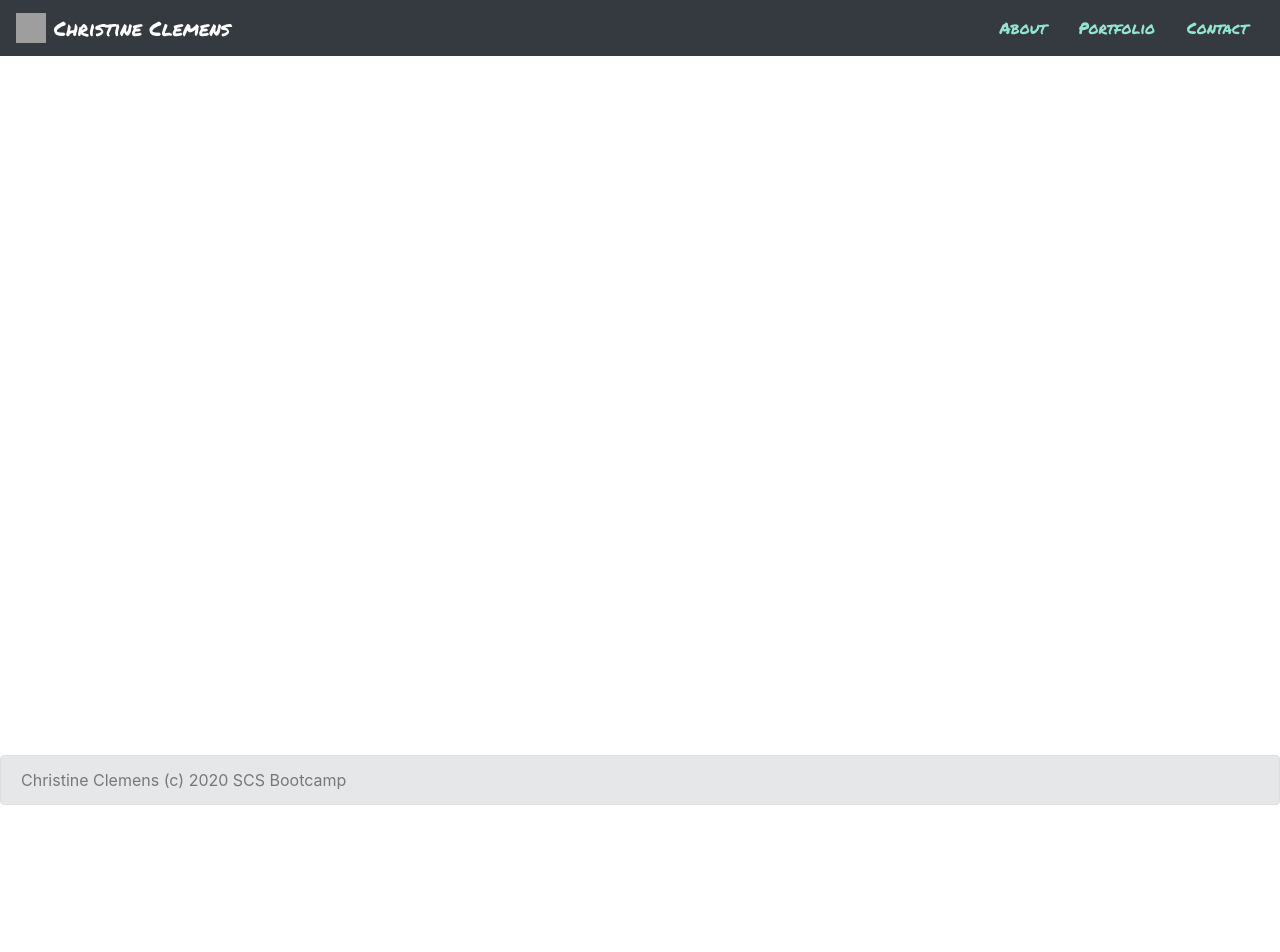
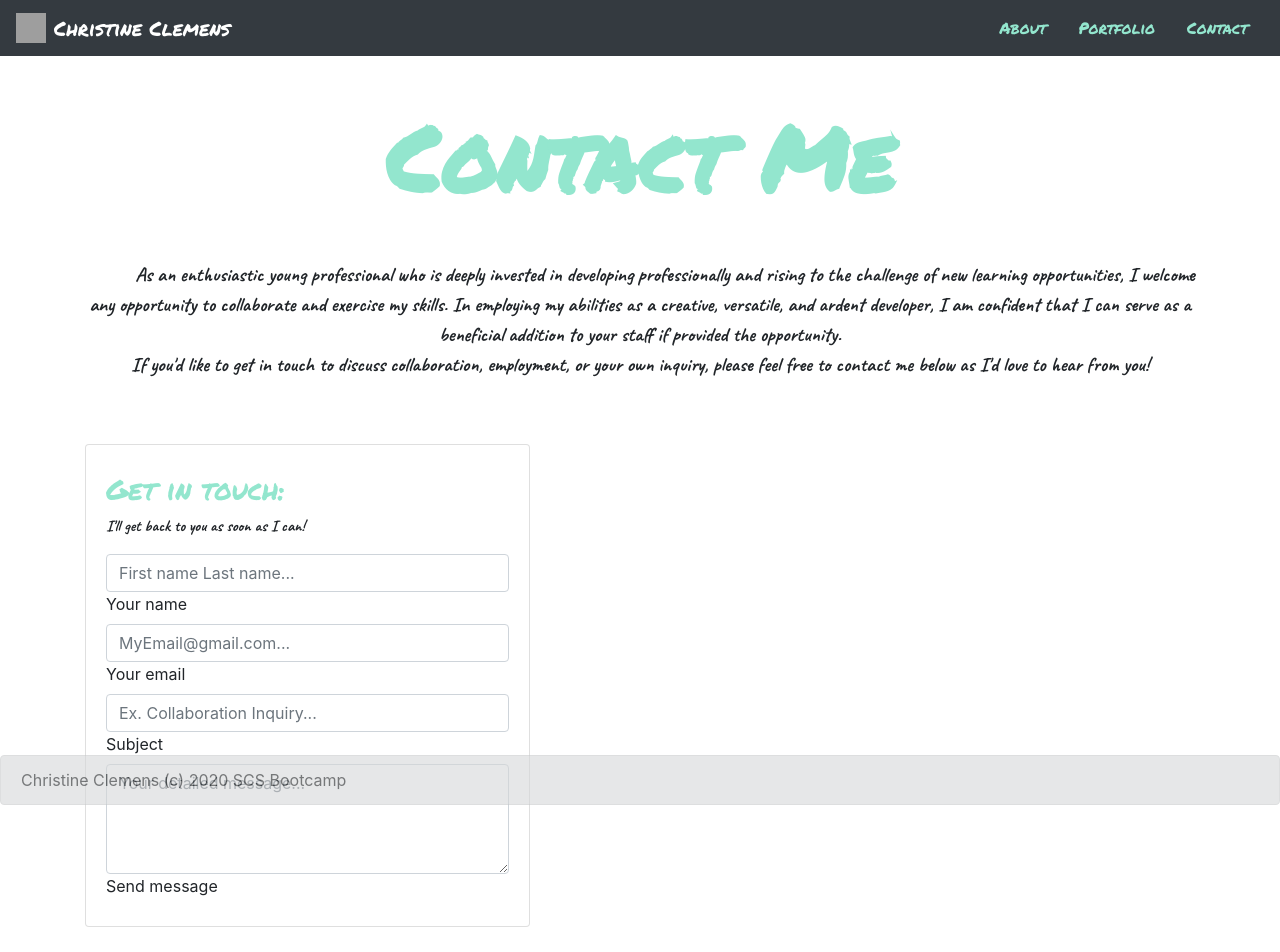
Before and after one commit to ChristineClemens/ReactPortfolio, a React (Create React App) app in the folder portfolio/: page /Contact in a window 1280 px wide. Shown: the top 952 px of the page. Before the commit the page ends 800 px from the top, so only its background shows below. Built offline with nearby package versions, Linux system fonts and the light colour scheme; grey boxes are pictures that could not be loaded.

Commit message:
Added ContactBox to Contact.js page.

```diff
--- a/portfolio/src/App.js
+++ b/portfolio/src/App.js
@@ -5,7 +5,7 @@ import './App.css';
 import { BrowserRouter as Router, Route } from "react-router-dom";
 import About from "./pages/About";
 import Portfolio from "./pages/Portfolio";
-// import Contact from "./pages/Contact";
+import Contact from "./pages/Contact";
 // import Cards from "./components/Cards";
 // import ContactBox from "./components/ContactBox";
 import Footer from "./components/Footer";
@@ -21,7 +21,7 @@ function App() {
       <NavBar />
         <Route exact path = "/" component = {About} />
         <Route exact path = "/Portfolio" component = {Portfolio} />
-        {/* <Route exact path = "/Contact" component = {Contact} /> */}
+        <Route exact path = "/Contact" component = {Contact} />
         <Footer />
       </div>
     </Router>
--- a/portfolio/src/components/ContactBox.js
+++ b/portfolio/src/components/ContactBox.js
@@ -0,0 +1,47 @@
+import React from 'react'
+
+const ContactBox = () => {
+    return (
+        <div className="row">
+            <div className="col-lg-5 mb-lg-0 mb-4">
+                <figure className="card">
+                    <article className="card-body">
+                        <figcaption className="form-header blue accent-1">
+                            <h3 className="mt-2 permanentMarkerFont tealText"><i className="fas fa-envelope"></i>Get in touch:</h3>
+                        </figcaption>
+                        <p className="dark-grey-text caveatFont">I'll get back to you as soon as I can!</p>
+
+                        <section className="md-form">
+                            <i className="fas fa-user prefix grey-text"></i>
+                            <input type="text" id="form-name" className="form-control" placeholder="First name Last name..." />
+                            <label for="form-name">Your name</label>
+                        </section>
+
+                        <section className="md-form">
+                            <i className="fas fa-envelope prefix grey-text"></i>
+                            <input type="text" id="form-email" className="form-control" placeholder="MyEmail@gmail.com..." />
+                            <label for="form-email">Your email</label>
+                        </section>
+
+                        <section className="md-form">
+                            <i className="fas fa-tag prefix grey-text"></i>
+                            <input type="text" id="form-subject" className="form-control" placeholder="Ex. Collaboration Inquiry..." />
+                            <label for="form-Subject">Subject</label>
+                        </section>
+
+                        <section className="md-form">
+                            <i className="fas fa-pencil-alt prefix grey-text"></i>
+                            <textarea id="form-text" className="form-control md-textarea" placeholder="Your detailed message..." rows="4"></textarea>
+                            <label for="form-text">Send message</label>
+                        </section>
+                        <section id="submitBtnDiv" className="text-center"></section>
+                    </article>
+                </figure>
+            <div>
+        </div>
+    </div>
+</div>
+    )
+}
+
+export default ContactBox;
--- a/portfolio/src/pages/Contact.js
+++ b/portfolio/src/pages/Contact.js
@@ -1,9 +1,25 @@
 import React from 'react'
+import ContactBox from "../components/ContactBox"
 
 const Contact = () => {
     return (
         <div>
-
+            <div class="container-sm">
+                <section class="my-5">
+                    <h1 class="h1-responsive font-weight-bold text-center my-5 permanentMarkerFont tealText" data-aos="fade-up" data-aos-duration="2000">Contact Me</h1>
+                    <p class="text-center w-responsive mx-auto pb-5 caveatFont" style={{fontSize: '20px', textIndent: '50px'}}>
+                        As an enthusiastic young professional who is deeply invested in developing professionally and
+                        rising to the challenge of new learning opportunities, I welcome any opportunity to collaborate
+                        and exercise my skills. In employing my abilities as a creative, versatile, and ardent
+                        developer, I am confident that I can serve as a beneficial addition to your staff if provided
+                        the opportunity.
+                        <br />
+                        If you'd like to get in touch to discuss collaboration, employment, or your own inquiry, please
+                        feel free to contact me below as I'd love to hear from you!
+                    </p>
+                    <ContactBox></ContactBox>
+                </section>
+            </div>
         </div>
     )
 }
```
